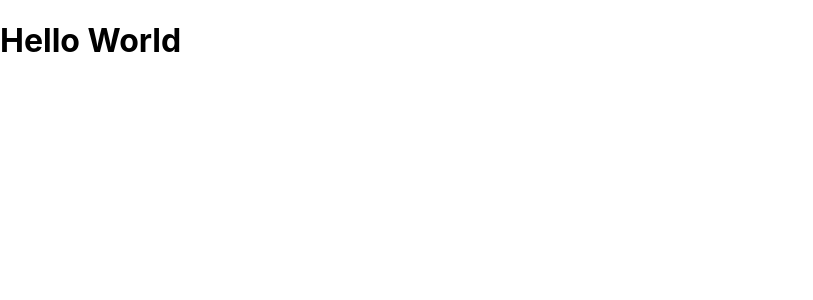
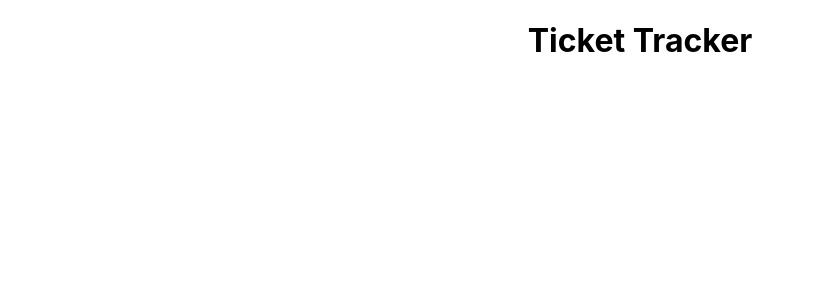
Before and after one commit to abdullah-sattar/ticket-tracker, a React (Create React App) app: page / in a window 1280 px wide. Shown: the top 300 px of the page, without its empty margins (0-813 px from the left). Built offline with nearby package versions, Linux system fonts and the light colour scheme.

Commit message:
exported and imported the header into the app.jsx and also made some small changes to the scss

```diff
--- a/src/App.jsx
+++ b/src/App.jsx
@@ -1,11 +1,10 @@
 import "./App.scss";
+import Header from "./components/Header/Header";
 
 const App = () => {
   return (
     <div className="app">
-      <header className="greeting">
-        <h1 className="greeting__heading">Hello World</h1>
-      </header>
+      <Header />
     </div>
   );
 };
--- a/src/components/Header/Header.jsx
+++ b/src/components/Header/Header.jsx
@@ -0,0 +1,8 @@
+import React from "react";
+import "./Header.scss";
+
+const Header = () => {
+    return <h1 className="header">Ticket Tracker</h1>
+}
+
+export default Header;
--- a/src/components/Header/Header.scss
+++ b/src/components/Header/Header.scss
@@ -0,0 +1,3 @@
+.header {
+    text-align: center;
+}
```
